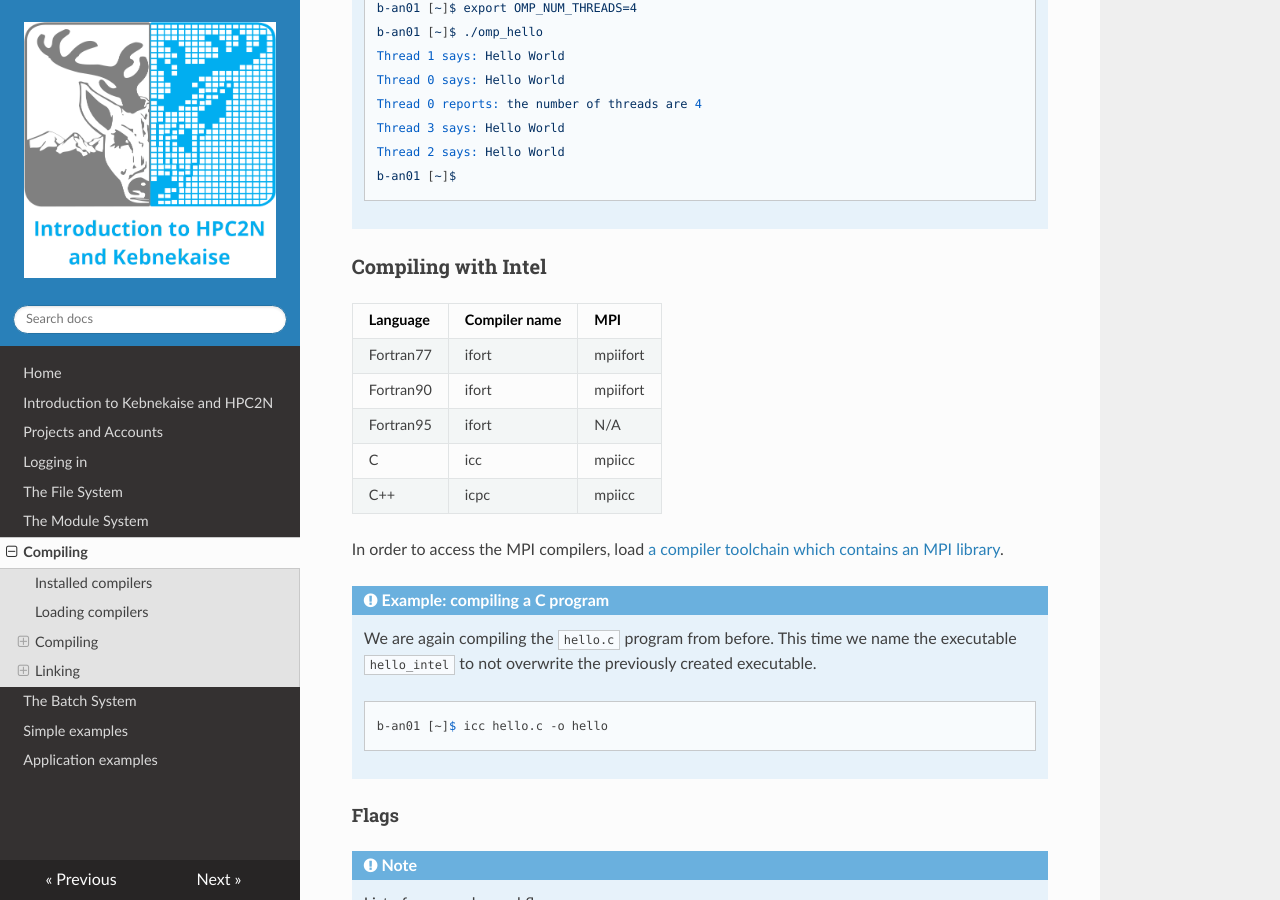
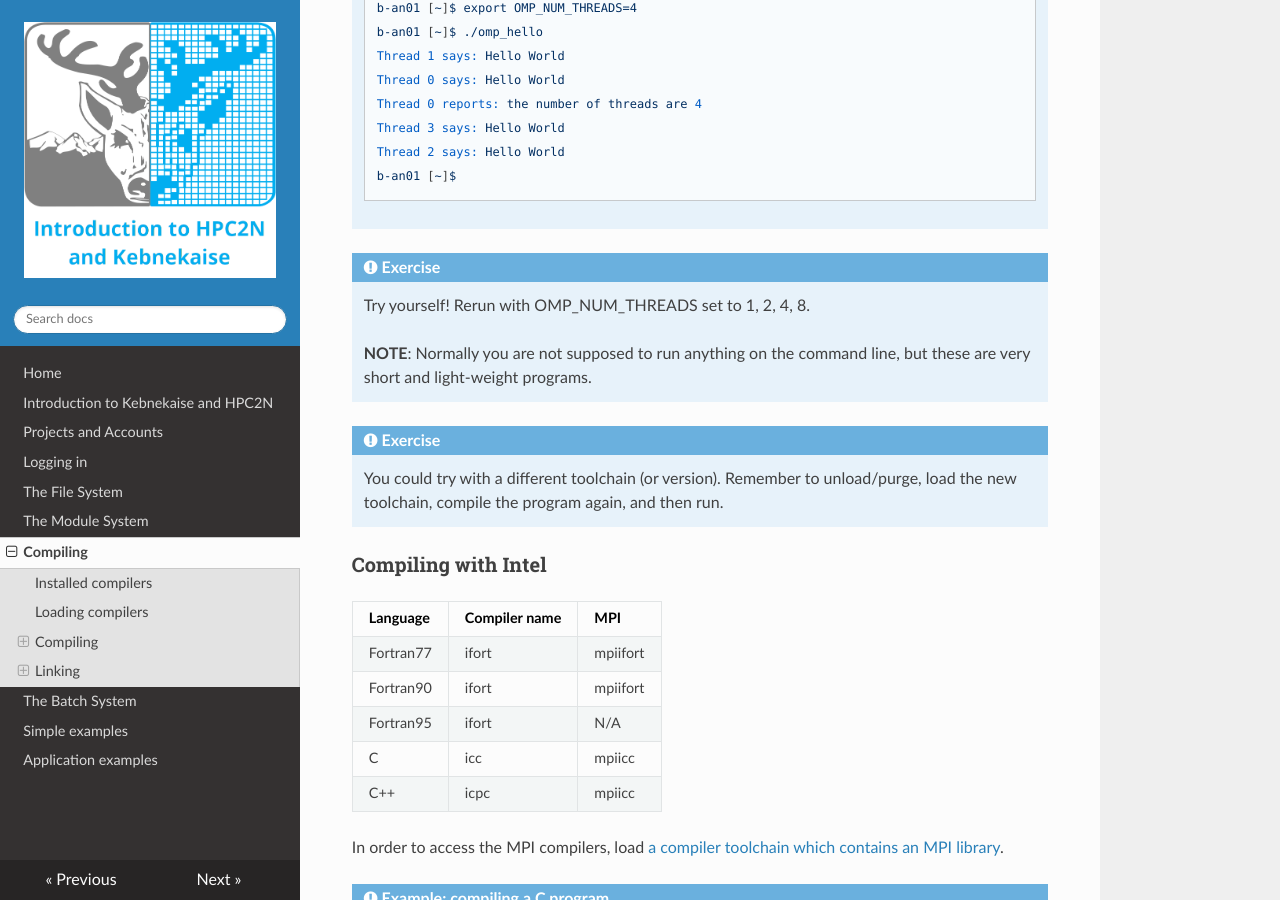
Before and after one commit to hpc2n/intro-course, an MkDocs documentation site: the page built from docs/compilers.md, in a window 1280 px wide and 900 px high, scrolled down 4296 px. Built offline with MkDocs 1.6.1, drawn with Linux system fonts in a browser that asks for light colours; nearby versions of some CDN libraries.

Commit message:
Minor fixes

````diff
--- a/docs/compilers.md
+++ b/docs/compilers.md
@@ -157,6 +157,16 @@ In order to access the MPI compilers, load [a compiler toolchain which contains
     b-an01 [~]$
     ```
 
+!!! Note "Exercise"
+
+    Try yourself! Rerun with OMP_NUM_THREADS set to 1, 2, 4, 8.
+
+    **NOTE**: Normally you are not supposed to run anything on the command line, but these are very short and light-weight programs.
+
+!!! Note "Exercise"
+
+    You could try with a different toolchain (or version). Remember to unload/purge, load the new toolchain, compile the program again, and then run.
+
 ### Compiling with Intel
 
 | **Language** | **Compiler name** | **MPI** |
````
